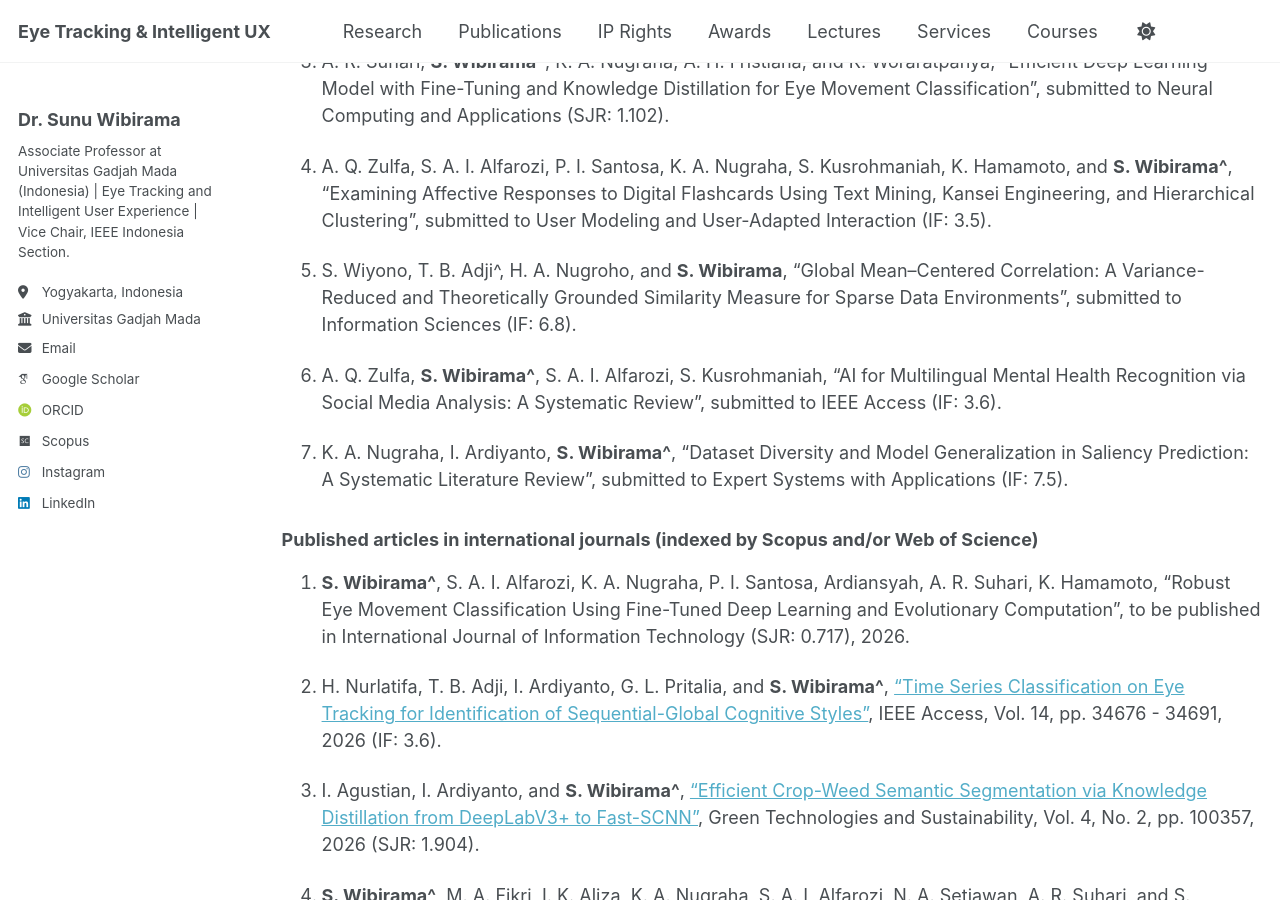
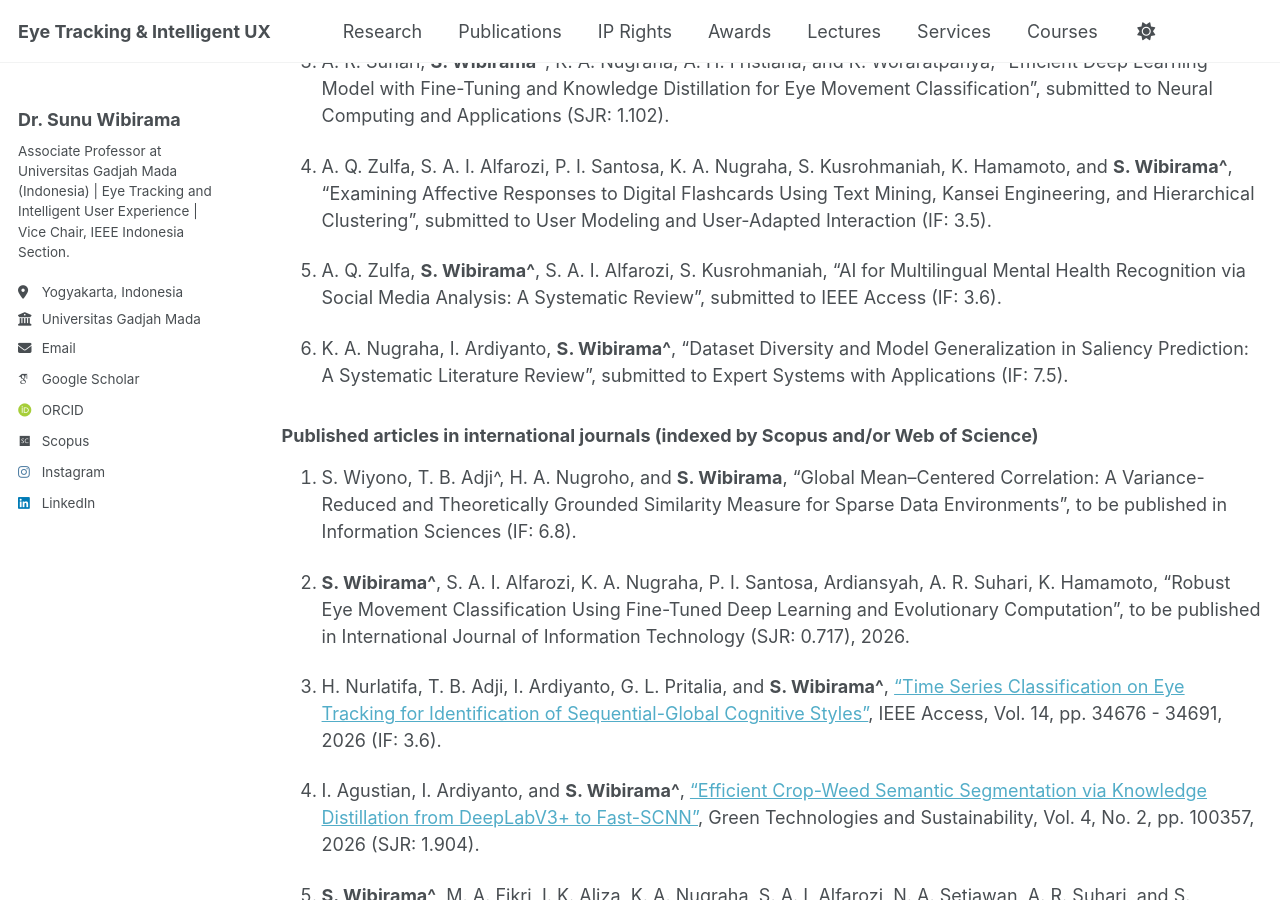
Before and after one commit to wibirama/wibirama.github.io, a Jekyll site: the page built from _pages/allpublications.md, in a window 1280 px wide and 900 px high, scrolled down 666 px. Built offline with Jekyll 4.4.1, drawn with Linux system fonts in a browser that asks for light colours; emoji names are drawn with the system emoji font; some web fonts are replaced; a script that is not in the unit is left out.

Commit message:
Update allpublications.md

```diff
--- a/_pages/allpublications.md
+++ b/_pages/allpublications.md
@@ -29,20 +29,20 @@ Journal articles
 
 4. A. Q. Zulfa, S. A. I. Alfarozi, P. I. Santosa, K. A. Nugraha, S. Kusrohmaniah, K. Hamamoto, and **S. Wibirama^**, "Examining Affective Responses to Digital Flashcards Using Text Mining, Kansei Engineering, and Hierarchical Clustering", submitted to User Modeling and User-Adapted Interaction (IF: 3.5).
 
-5. S. Wiyono, T. B. Adji^, H. A. Nugroho, and **S. Wibirama**, "Global Mean–Centered Correlation: A Variance-Reduced and Theoretically Grounded Similarity Measure for Sparse Data Environments", submitted to Information Sciences (IF: 6.8).
+5. A. Q. Zulfa, **S. Wibirama^**, S. A. I. Alfarozi, S. Kusrohmaniah, "AI for Multilingual Mental Health Recognition via Social Media Analysis: A Systematic Review", submitted to IEEE Access (IF: 3.6).
 
-6. A. Q. Zulfa, **S. Wibirama^**, S. A. I. Alfarozi, S. Kusrohmaniah, "AI for Multilingual Mental Health Recognition via Social Media Analysis: A Systematic Review", submitted to IEEE Access (IF: 3.6).
-
-7.  K. A. Nugraha, I. Ardiyanto, **S. Wibirama^**, "Dataset Diversity and Model Generalization in Saliency Prediction: A Systematic Literature Review", submitted to Expert Systems with Applications (IF: 7.5).
+6. K. A. Nugraha, I. Ardiyanto, **S. Wibirama^**, "Dataset Diversity and Model Generalization in Saliency Prediction: A Systematic Literature Review", submitted to Expert Systems with Applications (IF: 7.5).
 
 
 ### Published articles in international journals (indexed by Scopus and/or Web of Science)
 
-1. **S. Wibirama^**, S. A. I. Alfarozi, K. A. Nugraha, P. I. Santosa, Ardiansyah, A. R. Suhari, K. Hamamoto, "Robust Eye Movement Classification Using Fine-Tuned Deep Learning and Evolutionary Computation", to be published in International Journal of Information Technology (SJR: 0.717), 2026.
+1. S. Wiyono, T. B. Adji^, H. A. Nugroho, and **S. Wibirama**, "Global Mean–Centered Correlation: A Variance-Reduced and Theoretically Grounded Similarity Measure for Sparse Data Environments", to be published in Information Sciences (IF: 6.8).
 
-2. H. Nurlatifa, T. B. Adji, I. Ardiyanto, G. L. Pritalia, and **S. Wibirama^**, ["Time Series Classification on Eye Tracking for Identification of Sequential-Global Cognitive Styles"](https://doi.org/10.1109/ACCESS.2026.3668841), IEEE Access, Vol. 14, pp. 34676 - 34691, 2026 (IF: 3.6).
+2. **S. Wibirama^**, S. A. I. Alfarozi, K. A. Nugraha, P. I. Santosa, Ardiansyah, A. R. Suhari, K. Hamamoto, "Robust Eye Movement Classification Using Fine-Tuned Deep Learning and Evolutionary Computation", to be published in International Journal of Information Technology (SJR: 0.717), 2026.
 
-3.  I. Agustian, I. Ardiyanto, and **S. Wibirama^**, ["Efficient Crop-Weed Semantic Segmentation via Knowledge Distillation from DeepLabV3+ to Fast-SCNN"](https://doi.org/10.1016/j.grets.2026.100357), Green Technologies and Sustainability, Vol. 4, No. 2, pp. 100357, 2026 (SJR: 1.904).
+3. H. Nurlatifa, T. B. Adji, I. Ardiyanto, G. L. Pritalia, and **S. Wibirama^**, ["Time Series Classification on Eye Tracking for Identification of Sequential-Global Cognitive Styles"](https://doi.org/10.1109/ACCESS.2026.3668841), IEEE Access, Vol. 14, pp. 34676 - 34691, 2026 (IF: 3.6).
+
+4.  I. Agustian, I. Ardiyanto, and **S. Wibirama^**, ["Efficient Crop-Weed Semantic Segmentation via Knowledge Distillation from DeepLabV3+ to Fast-SCNN"](https://doi.org/10.1016/j.grets.2026.100357), Green Technologies and Sustainability, Vol. 4, No. 2, pp. 100357, 2026 (SJR: 1.904).
 
 5. **S. Wibirama^**, M. A. Fikri, I. K. Aliza, K. A. Nugraha, S. A. I, Alfarozi, N. A. Setiawan, A. R. Suhari, and S. Kusrohmaniah, ["Cognitive Load Classification During Online Shopping Using Deep Learning on Time Series Eye Movement Indices"](https://doi.org/10.1016/j.array.2025.100669), Array, Vol. 29, pp. 100669: 1-16, 2026 (IF: 4.5).
 
```
